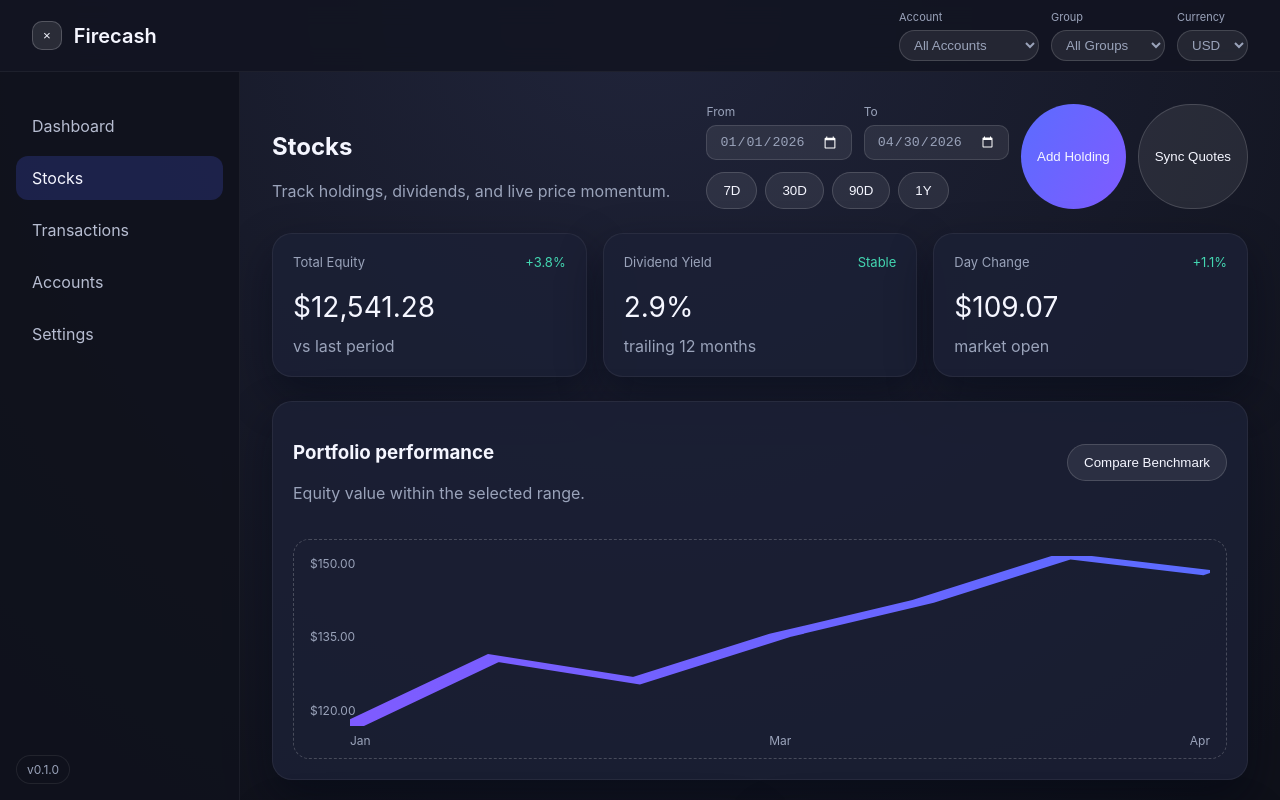
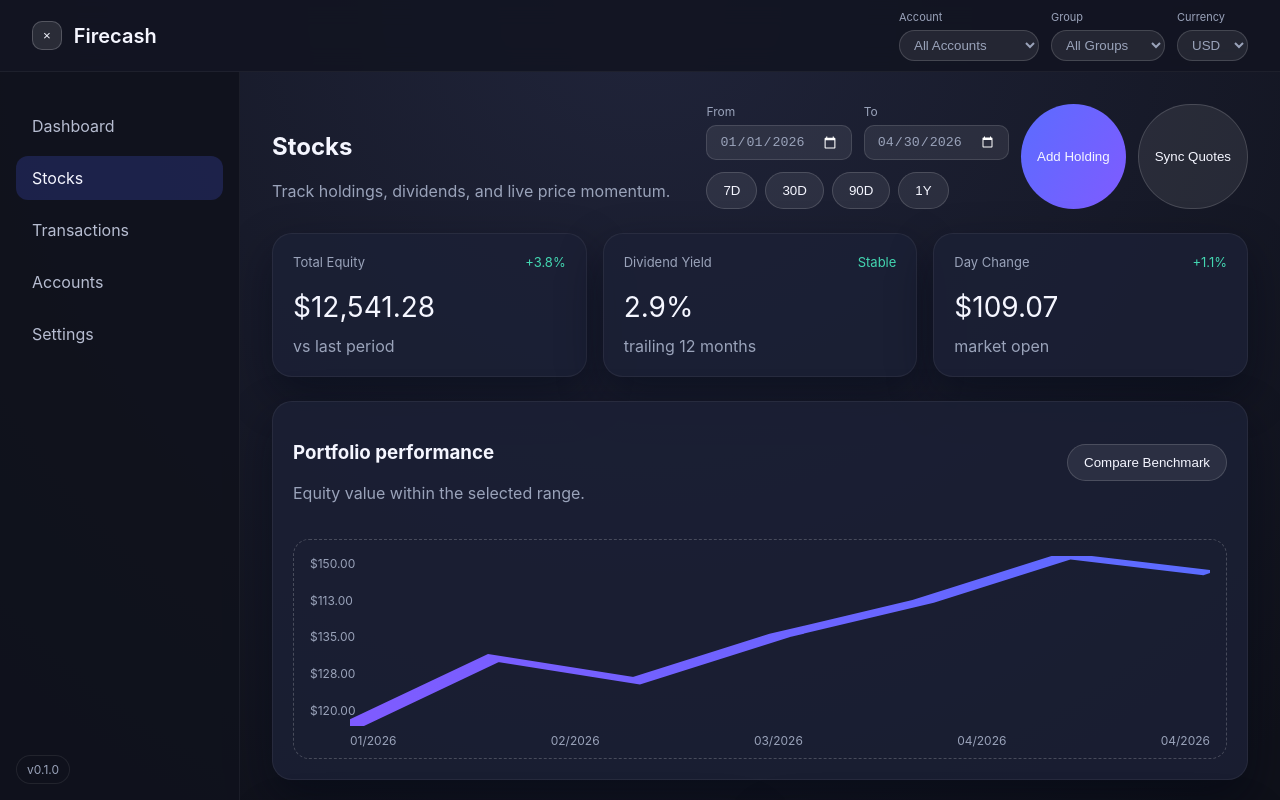
Before and after one commit to kwtsangg/Firecash, a React (Vite) app in the folder frontend/: page /stocks in a window 1280 px wide. Shown: the top 800 px of the page. Built offline with nearby package versions, Linux system fonts and the light colour scheme.

Commit message:
Improve chart label density

```diff
--- a/frontend/src/pages/DashboardPage.tsx
+++ b/frontend/src/pages/DashboardPage.tsx
@@ -88,6 +88,19 @@ export default function DashboardPage() {
     ],
     [],
   );
+  const accountGroups: Record<string, string> = {
+    "Primary Account": "Cashflow",
+    Retirement: "Investments",
+    "Side Hustle": "Cashflow",
+  };
+  const matchesSelection = (account: string) =>
+    (selectedAccount === "All Accounts" || selectedAccount === account) &&
+    (selectedGroup === "All Groups" || accountGroups[account] === selectedGroup);
+  const filteredAssets = baseAssets.filter((asset) => matchesSelection(asset.account));
+  const filteredTransactions = transactions.filter((transaction) =>
+    matchesSelection(transaction.account),
+  );
+  const selectionScale = Math.max(0.4, filteredAssets.length / baseAssets.length || 1);
   const lineSeries = useMemo(() => {
     const fromDate = new Date(range.from);
     const toDate = new Date(range.to);
@@ -99,9 +112,9 @@ export default function DashboardPage() {
     const series = filtered.length > 0 ? filtered : baseSeries;
     return series.map((point) => ({
       date: point.date,
-      value: Math.round(point.value * multiplier),
+      value: Math.round(point.value * multiplier * selectionScale),
     }));
-  }, [baseSeries, range.from, range.to, refreshTick]);
+  }, [baseSeries, range.from, range.to, refreshTick, selectionScale]);
   const barValues = useMemo(
     () => [
       { label: "Mon", value: 10 },
@@ -124,19 +137,6 @@ export default function DashboardPage() {
     [],
   );
 
-  const accountGroups: Record<string, string> = {
-    "Primary Account": "Cashflow",
-    Retirement: "Investments",
-    "Side Hustle": "Cashflow",
-  };
-  const matchesSelection = (account: string) =>
-    (selectedAccount === "All Accounts" || selectedAccount === account) &&
-    (selectedGroup === "All Groups" || accountGroups[account] === selectedGroup);
-  const filteredAssets = baseAssets.filter((asset) => matchesSelection(asset.account));
-  const filteredTransactions = transactions.filter((transaction) =>
-    matchesSelection(transaction.account),
-  );
-
   const totalAssets = filteredAssets.reduce(
     (sum, asset) =>
       sum + convertAmount(asset.amount, asset.currency, displayCurrency),
@@ -152,19 +152,29 @@ export default function DashboardPage() {
   const midpointValue = Math.round((maxValue + minValue) / 2);
   const axisYLabels = [
     formatCurrency(maxValue, displayCurrency),
+    formatCurrency(Math.round(maxValue * 0.75), displayCurrency),
     formatCurrency(midpointValue, displayCurrency),
+    formatCurrency(Math.round(minValue + (maxValue - minValue) * 0.25), displayCurrency),
     formatCurrency(minValue, displayCurrency),
   ];
-  const labelIndexes = [
-    0,
-    Math.floor((lineSeries.length - 1) / 2),
-    Math.max(lineSeries.length - 1, 0),
-  ];
-  const axisXLabels = Array.from(new Set(labelIndexes))
+  const rangeDays = Math.max(
+    1,
+    Math.round(
+      (new Date(range.to).getTime() - new Date(range.from).getTime()) / 86400000,
+    ),
+  );
+  const axisDateFormat =
+    rangeDays <= 45
+      ? new Intl.DateTimeFormat("en-GB", { day: "2-digit", month: "2-digit" })
+      : new Intl.DateTimeFormat("en-GB", { month: "2-digit", year: "numeric" });
+  const labelCount = Math.min(lineSeries.length, rangeDays <= 45 ? 6 : 5);
+  const labelStep = labelCount > 1 ? (lineSeries.length - 1) / (labelCount - 1) : 0;
+  const axisXLabels = Array.from({ length: labelCount }, (_, index) =>
+    Math.round(index * labelStep),
+  )
+    .filter((index, position, list) => list.indexOf(index) === position)
     .filter((index) => lineSeries[index])
-    .map((index) =>
-      new Date(lineSeries[index].date).toLocaleString("en-US", { month: "short" }),
-    );
+    .map((index) => axisDateFormat.format(new Date(lineSeries[index].date)));
 
   return (
     <section className="page">
--- a/frontend/src/pages/StocksPage.tsx
+++ b/frontend/src/pages/StocksPage.tsx
@@ -136,6 +136,19 @@ export default function StocksPage() {
     ],
     [],
   );
+  const accountGroups: Record<string, string> = {
+    "Primary Account": "Cashflow",
+    Retirement: "Investments",
+    "HKD Growth": "Investments",
+  };
+  const matchesSelection = (account: string) =>
+    (selectedAccount === "All Accounts" || selectedAccount === account) &&
+    (selectedGroup === "All Groups" || accountGroups[account] === selectedGroup);
+  const filteredHoldings = holdings.filter((holding) =>
+    matchesSelection(holding.account),
+  );
+  const filteredTrades = trades.filter((trade) => matchesSelection(trade.account));
+  const selectionScale = Math.max(0.4, filteredHoldings.length / holdings.length || 1);
   const performanceSeriesFiltered = useMemo(() => {
     const fromDate = new Date(range.from);
     const toDate = new Date(range.to);
@@ -146,27 +159,38 @@ export default function StocksPage() {
       });
     return filtered.length > 0 ? filtered : performanceSeries;
   }, [performanceSeries, range.from, range.to]);
-  const performancePoints = performanceSeriesFiltered.map((point) => point.value);
+  const performancePoints = performanceSeriesFiltered.map((point) =>
+    Math.round(point.value * selectionScale),
+  );
   const performanceMax = Math.max(...performancePoints);
   const performanceMin = Math.min(...performancePoints);
   const performanceMidpoint = Math.round((performanceMax + performanceMin) / 2);
   const performanceYLabels = [
     formatCurrency(performanceMax, displayCurrency),
+    formatCurrency(Math.round(performanceMax * 0.75), displayCurrency),
     formatCurrency(performanceMidpoint, displayCurrency),
+    formatCurrency(Math.round(performanceMin + (performanceMax - performanceMin) * 0.25), displayCurrency),
     formatCurrency(performanceMin, displayCurrency),
   ];
-  const performanceLabelIndexes = [
-    0,
-    Math.floor((performanceSeriesFiltered.length - 1) / 2),
-    Math.max(performanceSeriesFiltered.length - 1, 0),
-  ];
-  const performanceXLabels = Array.from(new Set(performanceLabelIndexes))
+  const rangeDays = Math.max(
+    1,
+    Math.round(
+      (new Date(range.to).getTime() - new Date(range.from).getTime()) / 86400000,
+    ),
+  );
+  const axisDateFormat =
+    rangeDays <= 45
+      ? new Intl.DateTimeFormat("en-GB", { day: "2-digit", month: "2-digit" })
+      : new Intl.DateTimeFormat("en-GB", { month: "2-digit", year: "numeric" });
+  const labelCount = Math.min(performanceSeriesFiltered.length, rangeDays <= 45 ? 6 : 5);
+  const labelStep =
+    labelCount > 1 ? (performanceSeriesFiltered.length - 1) / (labelCount - 1) : 0;
+  const performanceXLabels = Array.from({ length: labelCount }, (_, index) =>
+    Math.round(index * labelStep),
+  )
+    .filter((index, position, list) => list.indexOf(index) === position)
     .filter((index) => performanceSeriesFiltered[index])
-    .map((index) =>
-      new Date(performanceSeriesFiltered[index].date).toLocaleString("en-US", {
-        month: "short",
-      }),
-    );
+    .map((index) => axisDateFormat.format(new Date(performanceSeriesFiltered[index].date)));
   const dividendBars = useMemo(
     () => [
       { label: "Jan", value: 240 },
@@ -185,18 +209,6 @@ export default function StocksPage() {
     ],
     [],
   );
-  const accountGroups: Record<string, string> = {
-    "Primary Account": "Cashflow",
-    Retirement: "Investments",
-    "HKD Growth": "Investments",
-  };
-  const matchesSelection = (account: string) =>
-    (selectedAccount === "All Accounts" || selectedAccount === account) &&
-    (selectedGroup === "All Groups" || accountGroups[account] === selectedGroup);
-  const filteredHoldings = holdings.filter((holding) =>
-    matchesSelection(holding.account),
-  );
-  const filteredTrades = trades.filter((trade) => matchesSelection(trade.account));
   const totalEquity = filteredHoldings.reduce(
     (sum, holding) =>
       sum + convertAmount(holding.price * holding.shares, holding.currency, displayCurrency),
```
